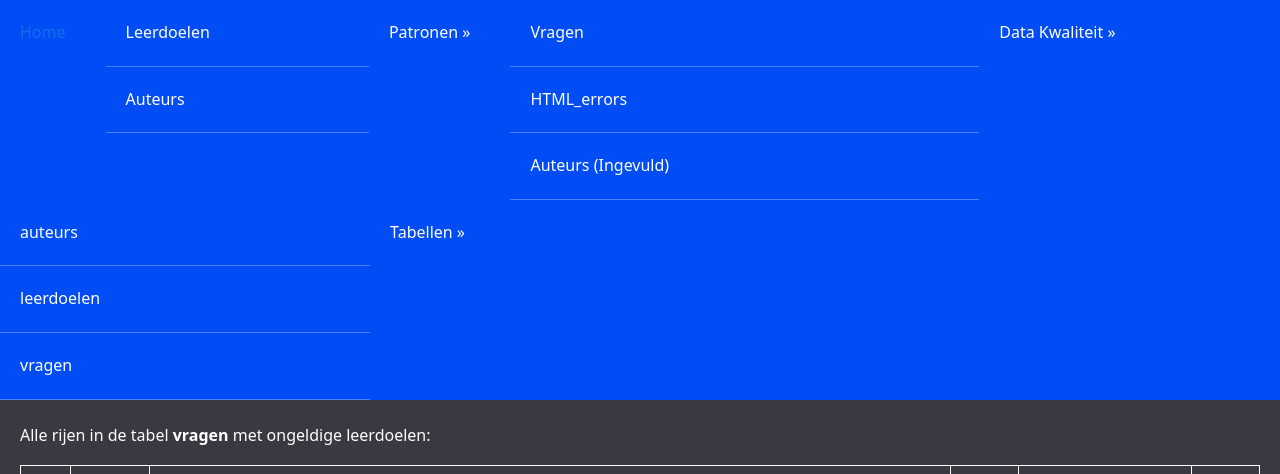
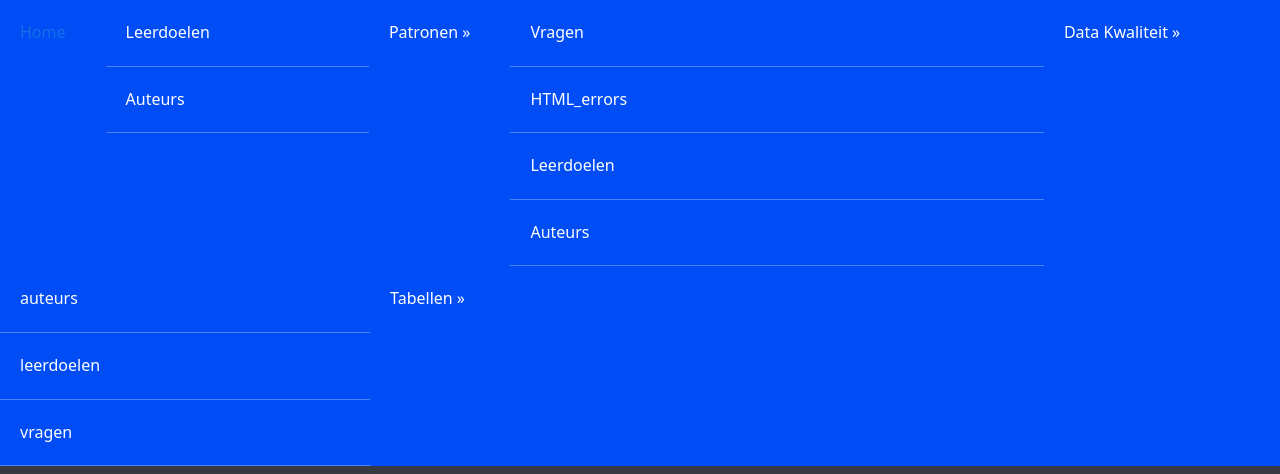
Before and after one commit to shavhp/WP2-MVC_testcorrect, a Flask app: page /leerdoelen in a window 1280 px wide. Shown: the top 474 px of the page. Run offline with Flask 2, Linux system fonts and the light colour scheme; data comes from the database, SQL or seed files in the repository.

Commit message:
Feature: Added NOT NULL view voor 'leerdoel' in 'vragen' tabel.

```diff
--- a/app.py
+++ b/app.py
@@ -79,12 +79,21 @@ def get_auteurs():
 
 
 @app.route("/auteurs_not_null")
-def get_auteurs_null():
+def get_auteurs_not_null():
     tables = dbm.get_table_list()
     x = 0
     if x == 0:
         rows, column_names = dbm.get_auteurs()
         return render_template("ingevulde_auteur.html", rows=rows, columns=column_names, table_list=tables)
+
+
+@app.route("/leerdoelen_not_null")
+def get_leerdoelen_not_null():
+    tables = dbm.get_table_list()
+    x = 0
+    if x == 0:
+        rows, column_names = dbm.get_leerdoelen()
+        return render_template("ingevulde_leerdoelen.html", rows=rows, columns=column_names, table_list=tables)
 
 
 # The table route displays the content of a table
--- a/lib/tablemodel.py
+++ b/lib/tablemodel.py
@@ -91,6 +91,13 @@ class DatabaseModel:
         auteurs_table_content = cursor.fetchall()
         return auteurs_table_content, auteurs_table_headers
 
+    def get_leerdoelen_not_null(self):
+        cursor = sqlite3.connect(self.database_file).cursor()
+        cursor.execute(f"SELECT * FROM vragen WHERE leerdoel IS NOT NULL")
+        leerdoelen_table_headers = [column_name[0] for column_name in cursor.description]
+        leerdoelen_table_content = cursor.fetchall()
+        return leerdoelen_table_content, leerdoelen_table_headers
+
     def get_htmlcodes(self):
         cursor = sqlite3.connect(self.database_file).cursor()
         cursor.execute(f"SELECT id,vraag FROM vragen WHERE vraag LIKE '%&nbsp%' OR vraag LIKE '%<br>%';")
--- a/templates/Navbar.html
+++ b/templates/Navbar.html
@@ -13,7 +13,8 @@
             <ul class = "dropdown">
                 <li><a href="/vragen">Vragen</a></li>
                 <li><a href="/nbsp_error">HTML_errors</a></li>
-                <li><a href="/auteurs_not_null">Auteurs (Ingevuld)</a></li>
+                <li><a href="/leerdoelen_not_null">Leerdoelen</a></li>
+                <li><a href="/auteurs_not_null">Auteurs</a></li>
             </ul>
         </li>
         <li>
```
Also changed, not shown: templates/ingevulde_leerdoelen.html (added, +46 -0 lines).
